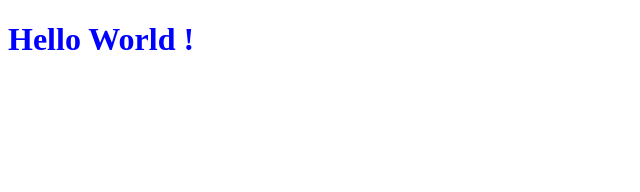
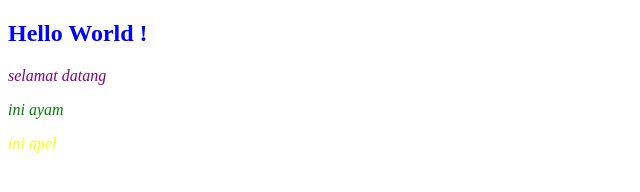
Before and after one commit to fikar27/diary-project, a plain HTML site: page index.html in a window 1280 px wide. Shown: the whole page, without its empty margins (0-640 px from the left). Drawn offline with Linux system fonts and the light colour scheme.

Commit message:
simpan dong

```diff
--- /dev/null
+++ b/index.css
@@ -0,0 +1,3 @@
+h1 {
+    color: green;
+}
--- a/index.html
+++ b/index.html
@@ -3,15 +3,30 @@
     <head>
         <title></title>
         <style>
-            h1 {
+            h2 {
                 color: blue;
             }
 
+            p {
+                color: purple;
+                font-style: italic;
+            }
+
+            .hewan {
+                color:green;
+            }
+
+            #apel {
+                color: yellow;
+            }
 
         </style>
         <!-- <link rel="stylesheet" href="index.css"> -->
     </head>
     <body>
-        <h1>Hello World !</h1>
+        <h2>Hello World !</h2>
+            <p>selamat datang</p>
+            <p class="hewan" id="ayam">ini ayam</p>
+            <p class="buah" id="apel">ini apel</p>
     </body>
 </html>
```
